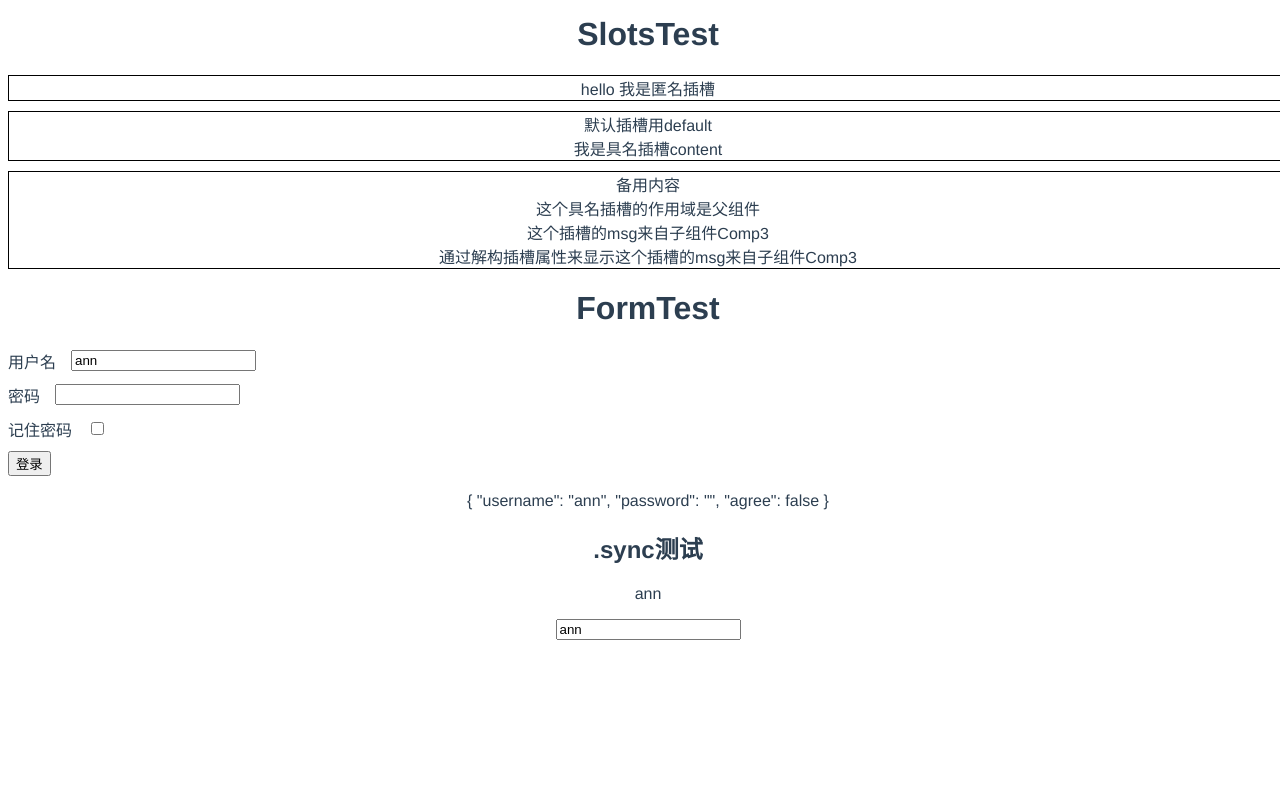
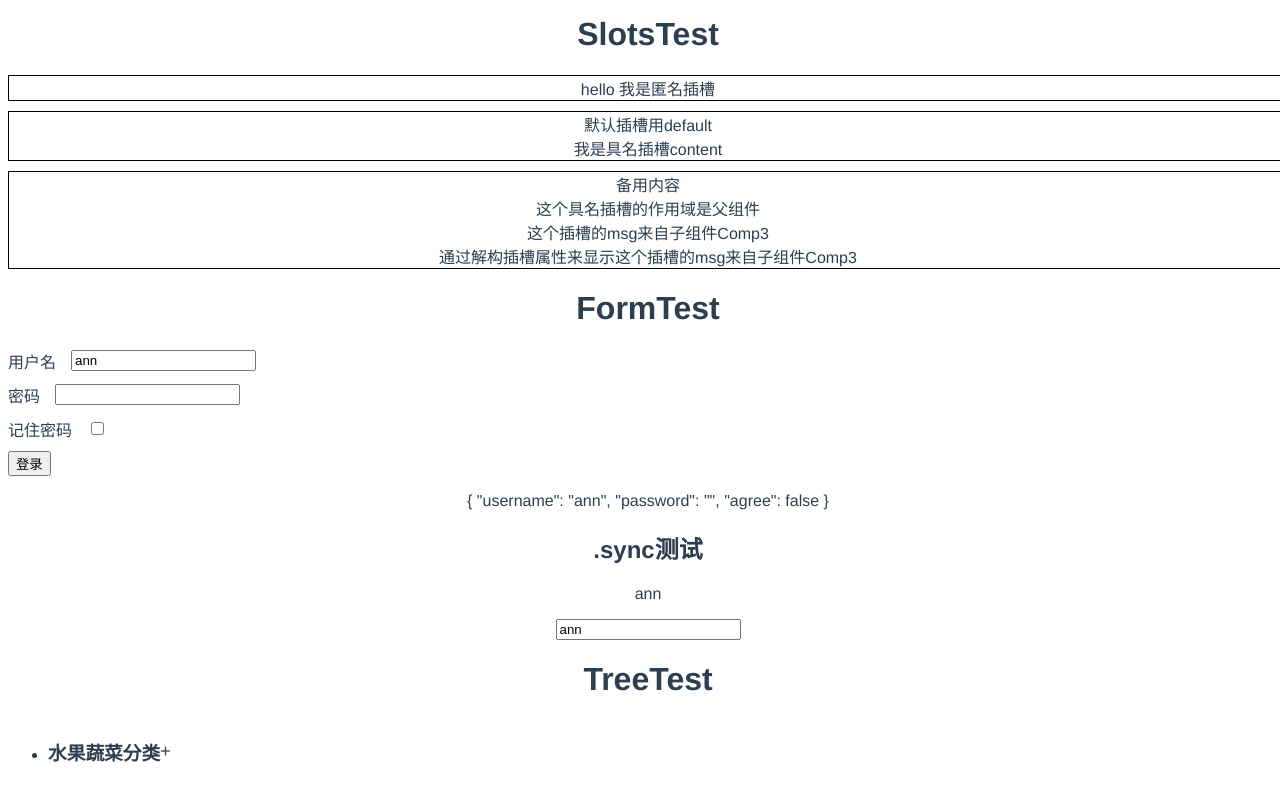
Before and after one commit to youngleish/vue-demo, a Vue app: page / in a window 1280 px wide. Shown: the part 1050-1850 px from the top of the page. Before the commit the page ends 1790 px from the top, so only its background shows below. Built offline with nearby package versions, Linux system fonts and the light colour scheme.

Commit message:
add tree component

```diff
--- a/src/App.vue
+++ b/src/App.vue
@@ -4,6 +4,7 @@
     <ComponentsTest/>
     <SlotTest/>
     <FormTest/>
+    <TreeTest></TreeTest>
   </div>
 </template>
 
@@ -11,6 +12,7 @@
 import ComponentsTest from "./components/communication";
 import SlotTest from './components/slots';
 import FormTest from './components/form';
+import TreeTest from './components/tree';
 
 export default {
   name: "app",
@@ -26,7 +28,7 @@ export default {
     };
   },
   components: {
-    ComponentsTest, SlotTest, FormTest
+    ComponentsTest, SlotTest, FormTest, TreeTest
   },
   methods: {
     modifyMsg(e) {
--- /dev/null
+++ b/src/components/tree/index.vue
@@ -0,0 +1,78 @@
+<template>
+    <div>
+        <h1>TreeTest</h1>
+        <ul>
+            <Item :model="modelData"></Item>
+        </ul>
+    </div>
+</template>
+
+<script>
+    import Item from './item.vue';
+    export default {
+        components: {
+            Item
+        },
+        data() {
+            return {
+                modelData: {
+                    title: "水果蔬菜分类",
+                    children: [
+                        {
+                            title: "水果",
+                            children: [
+                                {
+                                    title: "苹果",
+                                    children: [
+                                        {title: "青苹果"},
+                                        {title: "黄苹果"},
+                                        {title: "嘎啦苹果"}
+                                    ]
+                                },
+                                {
+                                    title: "梨子",
+                                    children: [
+                                        {title: "青花梨"},
+                                        {title: "鸭梨"},
+                                        {title: "库尔勒梨"}
+                                    ]
+                                },
+                                {
+                                    title: "橘子"
+                                },
+                                {
+                                    title: "香蕉"
+                                }
+                            ]
+                        },
+                        {
+                            title: "蔬菜",
+                            children: [
+                                {
+                                    title: "根茎类",
+                                    children: [
+                                        {title: "土豆"},
+                                        {title: "红薯"},
+                                        {title: "紫薯"}
+                                    ]
+                                },
+                                {
+                                    title: "叶菜",
+                                    children: [
+                                        {title: "菠菜"},
+                                        {title: "油菜"},
+                                        {title: "鸡毛菜"}
+                                    ]
+                                }
+                            ]
+                        }
+                    ]
+                }
+            }
+        },
+    }
+</script>
+
+<style scoped>
+
+</style>
--- /dev/null
+++ b/src/components/tree/item.vue
@@ -0,0 +1,46 @@
+<template>
+    <li class="item">
+        <div class="item-head" @click="toggle">
+            <h3>{{model.title}}</h3>
+            <span class="item-folder" v-show="isFolder">{{open ? '-' : '+'}}</span>
+        </div>
+        <ul>
+            <treeItem v-show="open" v-for="model in model.children" :key="model.title" :model="model"></treeItem>
+        </ul>
+    </li>
+</template>
+
+<script>
+    export default {
+        name: "treeItem",
+        props: {
+            model: Object
+        },
+        data() {
+            return {
+                open: false
+            }
+        },
+        computed: {
+            isFolder() {
+                return this.model.children && this.model.children.length;
+            }
+        },
+        methods: {
+            toggle() {
+                this.open = !this.open
+            }
+        }
+    }
+</script>
+
+<style scoped>
+    .item-head {
+        display: flex;
+        align-items: center;
+    }
+
+    .item-folder {
+        font-size: 18px;
+    }
+</style>
```
